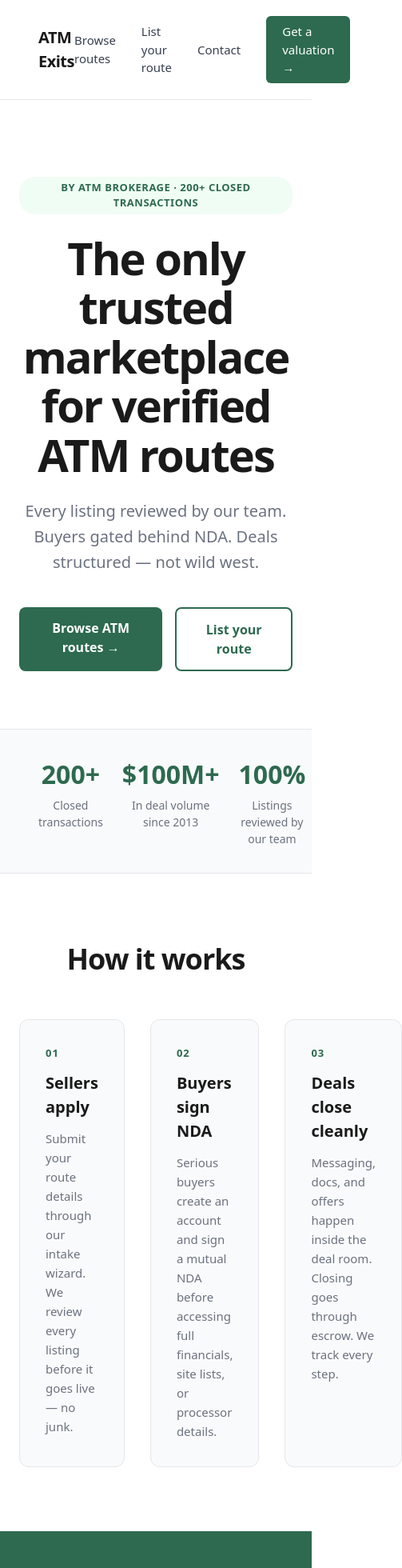
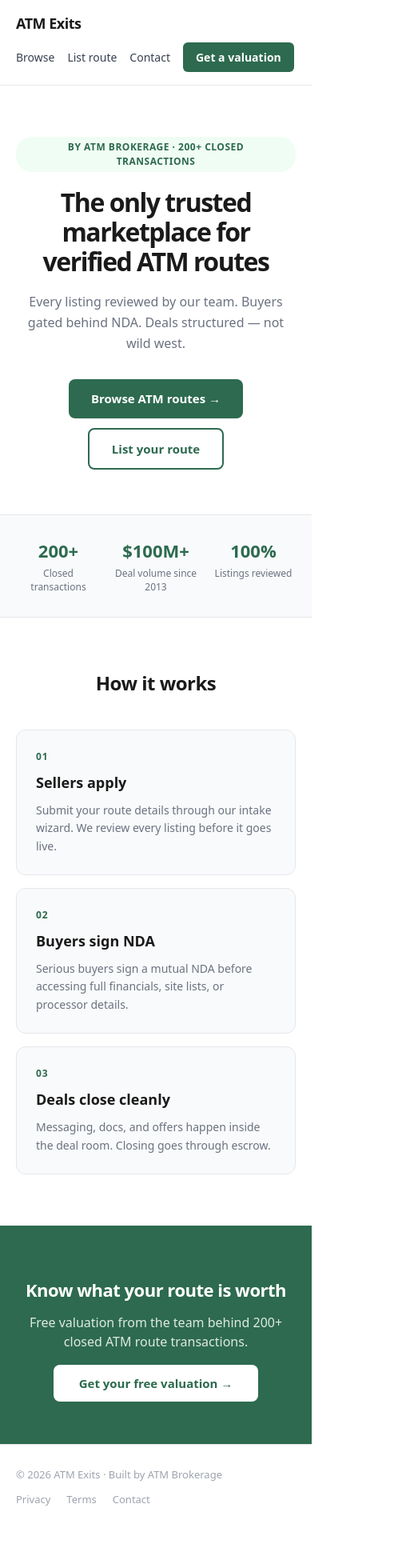
Before and after one commit to jeffsosville/atmexits, a Next.js app: page / in a window 390 px wide. Shown: the top 1960 px of the page at 80% size, 503 px wide, since content can reach past the window. After the commit the page ends 1913 px from the top, so only its background shows below. Built offline with nearby package versions, Linux system fonts and the light colour scheme; no server answers.

Commit message:
fix: mobile homepage — clamp font sizes, shorter nav labels, auto-fit grid

```diff
--- a/pages/index.tsx
+++ b/pages/index.tsx
@@ -8,89 +8,96 @@ const Home: NextPage = () => {
       <Head>
         <title>ATM Exits — The Trusted Marketplace for ATM Routes</title>
         <meta name="description" content="Buy and sell verified ATM routes. Built by ATM Brokerage — 200+ closed transactions, $100M+ in deal volume since 2013." />
+        <meta name="viewport" content="width=device-width, initial-scale=1" />
       </Head>
 
       <div style={{ fontFamily: 'system-ui, sans-serif', color: '#1a1a1a' }}>
 
-        <nav style={{ display: 'flex', justifyContent: 'space-between', alignItems: 'center', padding: '20px 48px', borderBottom: '1px solid #e5e7eb' }}>
-          <div style={{ fontWeight: 700, fontSize: '20px', letterSpacing: '-0.5px' }}>ATM Exits</div>
-          <div style={{ display: 'flex', gap: '32px', fontSize: '15px', alignItems: 'center' }}>
-            <Link href="/listings" style={{ color: '#374151', textDecoration: 'none' }}>Browse routes</Link>
-            <Link href="/sell" style={{ color: '#374151', textDecoration: 'none' }}>List your route</Link>
-            <Link href="/contact" style={{ color: '#374151', textDecoration: 'none' }}>Contact</Link>
-            <Link href="/sell" style={{ background: '#2d6a4f', color: '#fff', padding: '8px 20px', borderRadius: '6px', textDecoration: 'none', fontWeight: 500 }}>
-              Get a valuation →
+        {/* Nav */}
+        <nav style={{ display: 'flex', justifyContent: 'space-between', alignItems: 'center', padding: '16px 20px', borderBottom: '1px solid #e5e7eb', flexWrap: 'wrap', gap: '10px' }}>
+          <div style={{ fontWeight: 700, fontSize: '18px', letterSpacing: '-0.5px' }}>ATM Exits</div>
+          <div style={{ display: 'flex', gap: '16px', alignItems: 'center', flexWrap: 'wrap' }}>
+            <Link href="/listings" style={{ color: '#374151', textDecoration: 'none', fontSize: '14px' }}>Browse</Link>
+            <Link href="/sell" style={{ color: '#374151', textDecoration: 'none', fontSize: '14px' }}>List route</Link>
+            <Link href="/contact" style={{ color: '#374151', textDecoration: 'none', fontSize: '14px' }}>Contact</Link>
+            <Link href="/sell" style={{ background: '#2d6a4f', color: '#fff', padding: '8px 16px', borderRadius: '6px', textDecoration: 'none', fontWeight: 600, fontSize: '14px', whiteSpace: 'nowrap' }}>
+              Get a valuation
             </Link>
           </div>
         </nav>
 
-        <section style={{ maxWidth: '760px', margin: '0 auto', padding: '96px 24px 72px', textAlign: 'center' }}>
-          <div style={{ display: 'inline-block', background: '#f0fdf4', color: '#2d6a4f', fontSize: '13px', fontWeight: 600, padding: '4px 14px', borderRadius: '20px', marginBottom: '24px', letterSpacing: '0.5px', textTransform: 'uppercase' }}>
+        {/* Hero */}
+        <section style={{ maxWidth: '720px', margin: '0 auto', padding: '64px 20px 56px', textAlign: 'center' }}>
+          <div style={{ display: 'inline-block', background: '#f0fdf4', color: '#2d6a4f', fontSize: '12px', fontWeight: 600, padding: '4px 14px', borderRadius: '20px', marginBottom: '20px', letterSpacing: '0.5px', textTransform: 'uppercase' }}>
             By ATM Brokerage · 200+ closed transactions
           </div>
-          <h1 style={{ fontSize: '56px', fontWeight: 800, lineHeight: 1.1, letterSpacing: '-2px', margin: '0 0 24px' }}>
+          <h1 style={{ fontSize: 'clamp(32px, 6vw, 52px)', fontWeight: 800, lineHeight: 1.15, letterSpacing: '-1.5px', margin: '0 0 20px' }}>
             The only trusted marketplace for verified ATM routes
           </h1>
-          <p style={{ fontSize: '20px', color: '#6b7280', lineHeight: 1.6, margin: '0 0 40px' }}>
+          <p style={{ fontSize: 'clamp(16px, 2.5vw, 19px)', color: '#6b7280', lineHeight: 1.6, margin: '0 0 32px' }}>
             Every listing reviewed by our team. Buyers gated behind NDA. Deals structured — not wild west.
           </p>
-          <div style={{ display: 'flex', gap: '16px', justifyContent: 'center' }}>
-            <Link href="/listings" style={{ background: '#2d6a4f', color: '#fff', padding: '14px 32px', borderRadius: '8px', textDecoration: 'none', fontWeight: 600, fontSize: '16px' }}>
+          <div style={{ display: 'flex', gap: '12px', justifyContent: 'center', flexWrap: 'wrap' }}>
+            <Link href="/listings" style={{ background: '#2d6a4f', color: '#fff', padding: '13px 28px', borderRadius: '8px', textDecoration: 'none', fontWeight: 600, fontSize: '15px' }}>
               Browse ATM routes →
             </Link>
-            <Link href="/sell" style={{ background: '#fff', color: '#2d6a4f', padding: '14px 32px', borderRadius: '8px', textDecoration: 'none', fontWeight: 600, fontSize: '16px', border: '2px solid #2d6a4f' }}>
+            <Link href="/sell" style={{ background: '#fff', color: '#2d6a4f', padding: '13px 28px', borderRadius: '8px', textDecoration: 'none', fontWeight: 600, fontSize: '15px', border: '2px solid #2d6a4f' }}>
               List your route
             </Link>
           </div>
         </section>
 
-        <section style={{ background: '#f9fafb', borderTop: '1px solid #e5e7eb', borderBottom: '1px solid #e5e7eb', padding: '32px 48px' }}>
-          <div style={{ maxWidth: '900px', margin: '0 auto', display: 'grid', gridTemplateColumns: 'repeat(3, 1fr)', gap: '24px', textAlign: 'center' }}>
+        {/* Trust bar */}
+        <section style={{ background: '#f9fafb', borderTop: '1px solid #e5e7eb', borderBottom: '1px solid #e5e7eb', padding: '28px 20px' }}>
+          <div style={{ maxWidth: '700px', margin: '0 auto', display: 'grid', gridTemplateColumns: 'repeat(3, 1fr)', gap: '16px', textAlign: 'center' }}>
             {[
               { stat: '200+', label: 'Closed transactions' },
-              { stat: '$100M+', label: 'In deal volume since 2013' },
-              { stat: '100%', label: 'Listings reviewed by our team' },
+              { stat: '$100M+', label: 'Deal volume since 2013' },
+              { stat: '100%', label: 'Listings reviewed' },
             ].map(({ stat, label }) => (
               <div key={label}>
-                <div style={{ fontSize: '32px', fontWeight: 800, color: '#2d6a4f' }}>{stat}</div>
-                <div style={{ fontSize: '14px', color: '#6b7280', marginTop: '4px' }}>{label}</div>
+                <div style={{ fontSize: 'clamp(22px, 5vw, 30px)', fontWeight: 800, color: '#2d6a4f' }}>{stat}</div>
+                <div style={{ fontSize: '12px', color: '#6b7280', marginTop: '4px', lineHeight: 1.4 }}>{label}</div>
               </div>
             ))}
           </div>
         </section>
 
-        <section style={{ maxWidth: '900px', margin: '0 auto', padding: '80px 24px' }}>
-          <h2 style={{ fontSize: '36px', fontWeight: 700, letterSpacing: '-1px', marginBottom: '48px', textAlign: 'center' }}>How it works</h2>
-          <div style={{ display: 'grid', gridTemplateColumns: 'repeat(3, 1fr)', gap: '32px' }}>
+        {/* How it works */}
+        <section style={{ maxWidth: '860px', margin: '0 auto', padding: '64px 20px' }}>
+          <h2 style={{ fontSize: 'clamp(24px, 4vw, 34px)', fontWeight: 700, letterSpacing: '-0.5px', marginBottom: '40px', textAlign: 'center' }}>How it works</h2>
+          <div style={{ display: 'grid', gridTemplateColumns: 'repeat(auto-fit, minmax(240px, 1fr))', gap: '16px' }}>
             {[
-              { step: '01', title: 'Sellers apply', body: 'Submit your route details through our intake wizard. We review every listing before it goes live — no junk.' },
-              { step: '02', title: 'Buyers sign NDA', body: 'Serious buyers create an account and sign a mutual NDA before accessing full financials, site lists, or processor details.' },
-              { step: '03', title: 'Deals close cleanly', body: 'Messaging, docs, and offers happen inside the deal room. Closing goes through escrow. We track every step.' },
+              { step: '01', title: 'Sellers apply', body: 'Submit your route details through our intake wizard. We review every listing before it goes live.' },
+              { step: '02', title: 'Buyers sign NDA', body: 'Serious buyers sign a mutual NDA before accessing full financials, site lists, or processor details.' },
+              { step: '03', title: 'Deals close cleanly', body: 'Messaging, docs, and offers happen inside the deal room. Closing goes through escrow.' },
             ].map(({ step, title, body }) => (
-              <div key={step} style={{ padding: '32px', background: '#f9fafb', borderRadius: '12px', border: '1px solid #e5e7eb' }}>
-                <div style={{ fontSize: '13px', fontWeight: 700, color: '#2d6a4f', marginBottom: '12px', letterSpacing: '1px' }}>{step}</div>
-                <h3 style={{ fontSize: '20px', fontWeight: 700, margin: '0 0 12px' }}>{title}</h3>
-                <p style={{ fontSize: '15px', color: '#6b7280', lineHeight: 1.6, margin: 0 }}>{body}</p>
+              <div key={step} style={{ padding: '24px', background: '#f9fafb', borderRadius: '12px', border: '1px solid #e5e7eb' }}>
+                <div style={{ fontSize: '12px', fontWeight: 700, color: '#2d6a4f', marginBottom: '10px', letterSpacing: '1px' }}>{step}</div>
+                <h3 style={{ fontSize: '18px', fontWeight: 700, margin: '0 0 10px' }}>{title}</h3>
+                <p style={{ fontSize: '14px', color: '#6b7280', lineHeight: 1.6, margin: 0 }}>{body}</p>
               </div>
             ))}
           </div>
         </section>
 
-        <section style={{ background: '#2d6a4f', color: '#fff', padding: '80px 24px', textAlign: 'center' }}>
-          <h2 style={{ fontSize: '36px', fontWeight: 700, letterSpacing: '-1px', margin: '0 0 16px' }}>
+        {/* CTA */}
+        <section style={{ background: '#2d6a4f', color: '#fff', padding: '64px 20px', textAlign: 'center' }}>
+          <h2 style={{ fontSize: 'clamp(22px, 4vw, 32px)', fontWeight: 700, letterSpacing: '-0.5px', margin: '0 0 12px' }}>
             Know what your route is worth
           </h2>
-          <p style={{ fontSize: '18px', opacity: 0.85, margin: '0 0 36px' }}>
-            Get a free valuation from the team that has closed more ATM route transactions than anyone in the country.
+          <p style={{ fontSize: '16px', opacity: 0.85, margin: '0 0 28px' }}>
+            Free valuation from the team behind 200+ closed ATM route transactions.
           </p>
-          <Link href="/sell" style={{ background: '#fff', color: '#2d6a4f', padding: '14px 36px', borderRadius: '8px', textDecoration: 'none', fontWeight: 700, fontSize: '16px' }}>
+          <Link href="/sell" style={{ background: '#fff', color: '#2d6a4f', padding: '13px 32px', borderRadius: '8px', textDecoration: 'none', fontWeight: 700, fontSize: '15px' }}>
             Get your free valuation →
           </Link>
         </section>
 
-        <footer style={{ padding: '40px 48px', borderTop: '1px solid #e5e7eb', display: 'flex', justifyContent: 'space-between', alignItems: 'center', fontSize: '14px', color: '#9ca3af' }}>
+        {/* Footer */}
+        <footer style={{ padding: '28px 20px', borderTop: '1px solid #e5e7eb', display: 'flex', justifyContent: 'space-between', alignItems: 'center', fontSize: '13px', color: '#9ca3af', flexWrap: 'wrap', gap: '12px' }}>
           <div>© 2026 ATM Exits · Built by ATM Brokerage</div>
-          <div style={{ display: 'flex', gap: '24px' }}>
+          <div style={{ display: 'flex', gap: '20px' }}>
             <Link href="/privacy" style={{ color: '#9ca3af', textDecoration: 'none' }}>Privacy</Link>
             <Link href="/terms" style={{ color: '#9ca3af', textDecoration: 'none' }}>Terms</Link>
             <Link href="/contact" style={{ color: '#9ca3af', textDecoration: 'none' }}>Contact</Link>
```
